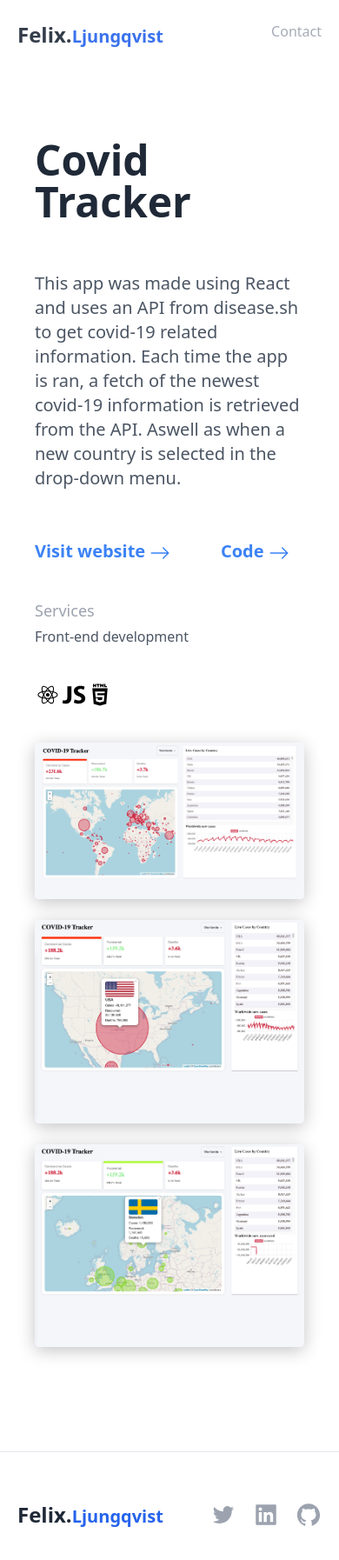
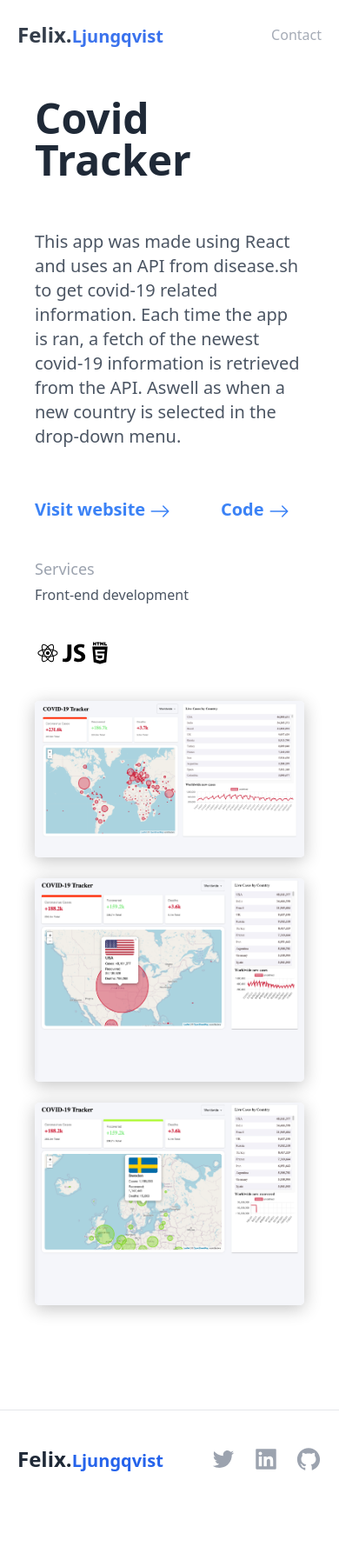
Before and after one commit to qvisten12/felix-webpage, a Next.js app: page /work/1 in a window 390 px wide. Shown: the top 1794 px of the page at 87% size. After the commit the page ends 1758 px from the top, so only its background shows below. Built offline with nearby package versions, Linux system fonts and the light colour scheme.

Commit message:
Updated layout for mobile

```diff
--- a/components/Footer/Footer.js
+++ b/components/Footer/Footer.js
@@ -5,9 +5,9 @@ import Link from "next/link";
 
 const Footer = () => {
   return (
-    <div className="container max-w-5xl w-full mx-auto md:px-10 mb-10 md:mb-16">
+    <div className="container max-w-5xl w-full mx-auto md:px-10 mb-16">
       <hr />
-      <div className="flex mt-14 justify-between items-center">
+      <div className="flex mt-10 justify-between items-center">
         <Link href="/">
           <a className="font-black text-2xl ml-5 text-gray-800">
             Felix.
--- a/components/Header/Header.js
+++ b/components/Header/Header.js
@@ -4,7 +4,7 @@ const Header = () => {
   return (
     <div
       className="flex flex-col justify-center md:flex-row
-        mt-56 container max-w-5xl mx-auto px-10 mb-24"
+      mt-32 md:mt-56 container max-w-5xl mx-auto px-10 mb-24"
     >
       <div className="flex flex-col flex-1 mb-10 md:mb-0">
         <h1 className="text-5xl font-extrabold mb-5">Hi, I'm Felix,</h1>
--- a/components/Navbar/Navbar.js
+++ b/components/Navbar/Navbar.js
@@ -36,7 +36,7 @@ const Navbar = () => {
         transition: "top 0.6s",
       }}
       ref={navRef}
-      className="flex pt-6 pb-6 md:px-10 justify-between fixed top-0 w-screen z-40 bg-white opacity-90"
+      className="flex pt-6 pb-6 md:px-10 items-center justify-between fixed top-0 w-screen z-40 bg-white opacity-90"
     >
       <Link href="/">
         <a className="font-black text-2xl ml-5 text-gray-800">
--- a/pages/work/[wid].js
+++ b/pages/work/[wid].js
@@ -25,7 +25,7 @@ const Post = ({ works }) => {
   return (
     <div
       className="flex flex-col justify-center md:flex-row
-        mt-40 container max-w-5xl mx-auto px-10 mb-24"
+      mt-28  md:mt-40 container max-w-5xl mx-auto px-10 mb-24"
     >
       {loading ? (
         "loading..."
```
